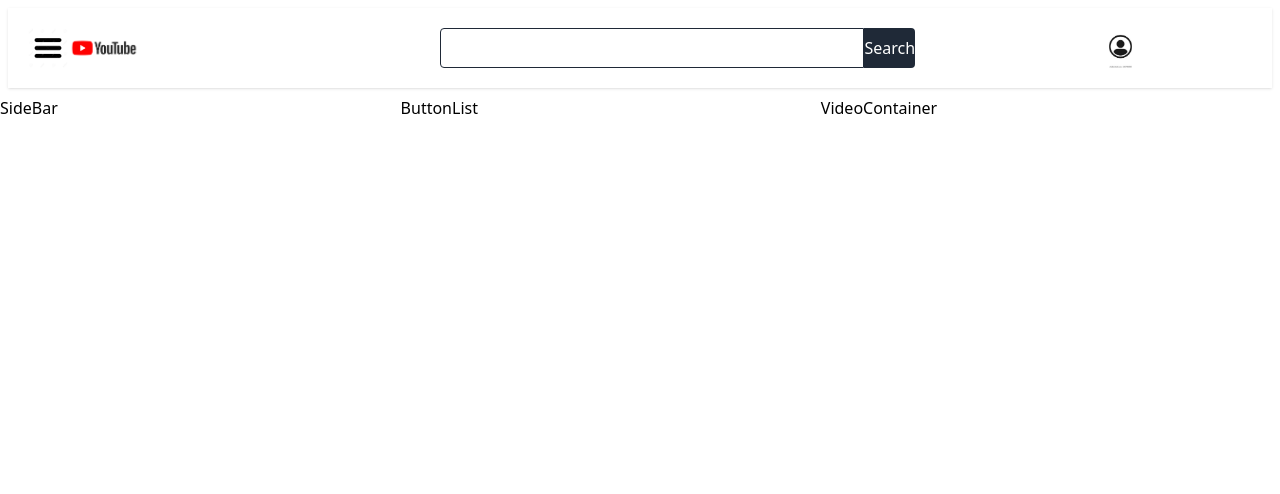
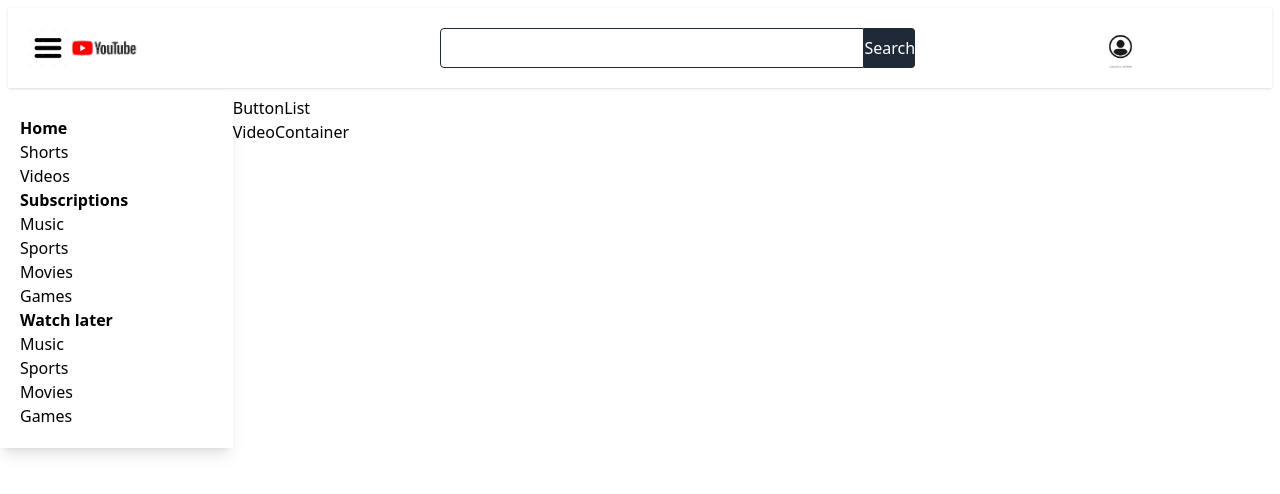
Before and after one commit to pragatiguptaaa/youtube_clone, a React (Create React App) app: page / in a window 1280 px wide. Shown: the top 494 px of the page. Built offline with nearby package versions, Linux system fonts and the light colour scheme.

Commit message:
Installed @reduxjs/toolkit + react-redux to use redux store: To toggle Sidebar by clicking on Menu icon.

```diff
--- a/src/App.js
+++ b/src/App.js
@@ -1,9 +1,12 @@
 import React from 'react';
+import { Provider } from 'react-redux';
 //Import to start using tailwind
 import './App.css';
 
 import Header from './components/Header';
 import Body from './components/Body';
+import store from "./utils/store";
+
 
 
 /**
@@ -19,8 +22,10 @@ import Body from './components/Body';
 function App() {
   return (
     <>
+    <Provider store ={store}>
            <Header/>
            <Body/>
+    </Provider>
     </>
   );
 }
--- a/src/components/Header.js
+++ b/src/components/Header.js
@@ -1,17 +1,27 @@
 import React from 'react';
+import { useDispatch } from 'react-redux';
+
 import HamBurger from '../imgs/HamBurger.png';
+import {toggleMenu} from '../utils/menuSlice';
 import YouTubeLogo from '../imgs/YouTubeLogo.png';
 import ProfileLogo from '../imgs/ProfileLogo.jpg';
 
 
 //TOOD: Findout why h-8 works for img and not div.
 function Header() {
+  const dispatch = useDispatch();
+
+  const toggleMenuHandler = () =>{
+    dispatch(toggleMenu());
+  }
+
   return (
     <div className='grid grid-flow-col p-5 m-2 shadow'>
         <div className = 'col-span-2 flex'>
           <img className='h-10'
            alt = "Loading Menu Icon..."
             src = {HamBurger}
+            onClick ={()=> toggleMenuHandler()}
           />
           <img className='h-10'
             alt =" Loading YouTube icon..."
--- a/src/components/MainComponent.js
+++ b/src/components/MainComponent.js
@@ -3,10 +3,10 @@ import VideoContainer from './VideoContainer';
 
 function MainComponent() {
   return (
-    <>
+    <div className='col-span-11'>
         <h1> ButtonList</h1>
         <VideoContainer/>
-    </>
+    </div>
   )
 }
 
--- a/src/components/SideBar.js
+++ b/src/components/SideBar.js
@@ -1,8 +1,34 @@
-import React from 'react'
+import React from 'react';
+import {useSelector} from 'react-redux';
 
 function SideBar() {
+
+  const isMenuOpen = useSelector((store) => store.menu.isMenuOpen);
+
+  if(!isMenuOpen) return null;
+
   return (
-    <div>SideBar</div>
+    <div className ="p-5 shadow-lg col-span-1">
+        <h1 className='font-bold'>Home</h1>
+        <ul>
+          <li>Shorts</li>
+          <li>Videos</li>
+        </ul>
+        <h1 className='font-bold'>Subscriptions</h1>
+        <ul>
+          <li>Music</li>
+          <li>Sports</li>
+          <li>Movies</li>
+          <li>Games</li>
+        </ul>
+        <h1 className='font-bold'>Watch later</h1>
+        <ul>
+          <li>Music</li>
+          <li>Sports</li>
+          <li>Movies</li>
+          <li>Games</li>
+        </ul>
+    </div>
   )
 }
 
--- /dev/null
+++ b/src/utils/menuSlice.js
@@ -0,0 +1,16 @@
+import {createSlice} from "@reduxjs/toolkit";
+
+const menuSlice = createSlice({
+    name: "menu",
+    initialState: {
+        isMenuOpen: true
+    },
+    reducers:{
+        toggleMenu:(state)=>{
+             state.isMenuOpen = !state.isMenuOpen;
+        }
+    }
+});
+
+export const {toggleMenu} = menuSlice.actions;
+export default menuSlice.reducer;
--- /dev/null
+++ b/src/utils/store.js
@@ -0,0 +1,9 @@
+import {configureStore} from '@reduxjs/toolkit';
+import menuSlice from './menuSlice';
+
+const store = configureStore({
+    reducer:{
+        menu: menuSlice
+    }
+});
+export default store;
```
